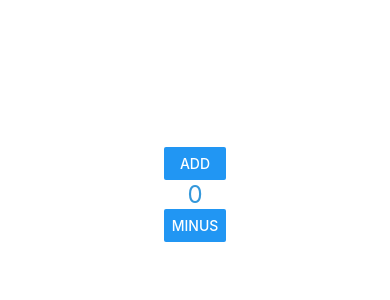
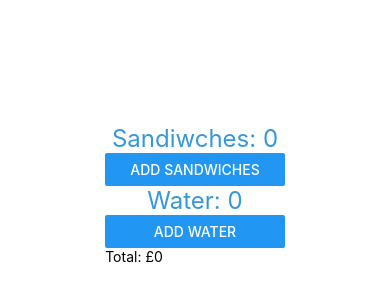
Before and after one commit to actjacob/RealTimeChat, a React Native app: screen / in a window 390 px wide. Shown: the part 228-528 px from the top of the page. Built offline with nearby package versions, Linux system fonts and the light colour scheme.

Commit message:
useCallback özelliğinin pekiştirmesi yapıldı

```diff
--- a/App.js
+++ b/App.js
@@ -1,37 +1,43 @@
 import { StatusBar } from "expo-status-bar";
-import { useState, useEffect } from "react";
+import { useState, useEffect, useCallback } from "react";
 import { Button, StyleSheet, Text, View } from "react-native";
 import { SafeAreaProvider, SafeAreaView } from "react-native-safe-area-context";
+import Total from "./Total";
 
 const App = () => {
-  const [count, setCount] = useState(0);
-  const [newCount, setNewCount] = useState(0);
+  const [numSandwiches, setNumSandwiches] = useState(0);
+  const [numWater, setNumWater] = useState(0);
 
-  useEffect(() => {
-    console.log("I'm rendering");
-  }, [count]);
+  const sandwichPrice = 5;
 
-  const add = () => {
-    setCount((prev) => prev + 1);
-    setCount((prev) => prev + 1);
-    // setCount(count + 1);
-    // setCount(count + 1);
+  useEffect(() => {}, []);
+
+  const addSandwiches = () => {
+    setNumSandwiches((numSandwiches) => numSandwiches + 1);
   };
 
-  const minus = () => {
-    setNewCount(newCount - 1);
+  const addWater = () => {
+    setNumWater((numWater) => numWater + 1);
   };
 
+  const getTotal = useCallback(() => {
+    return numSandwiches * sandwichPrice;
+  }, [numSandwiches]);
+
+  // const getTotal = () => {
+  //   return numSandwiches * sandwichPrice;
+  // };
   return (
     <SafeAreaProvider style={styles.container}>
       <SafeAreaView>
         <StatusBar style="auto" />
+        <Text style={styles.text}> {"Sandiwches: " + numSandwiches} </Text>
+        <Button title="Add Sandwiches" onPress={addSandwiches} />
 
-        <Button title="Add" onPress={add} />
+        <Text style={styles.text}> {"Water: " + numWater} </Text>
+        <Button title="Add Water" onPress={addWater} />
 
-        <Text style={styles.text}> {count} </Text>
-
-        <Button title="Minus" onPress={minus} />
+        <Total getTotal={getTotal} />
       </SafeAreaView>
     </SafeAreaProvider>
   );
--- /dev/null
+++ b/Total.js
@@ -0,0 +1,20 @@
+import { useState, useEffect } from "react";
+import { Text, View } from "react-native";
+
+export default function Total(props) {
+
+    const calculateTotal = props.getTotal;
+
+    const [total, setTotal] = useState(0);
+
+    useEffect(() => {
+        console.log("calculating!");
+        setTotal(calculateTotal());
+    }, [calculateTotal]);
+
+  return (
+    <View>
+        <Text>{ "Total: £" + total }</Text>
+    </View>
+  );
+}
```
